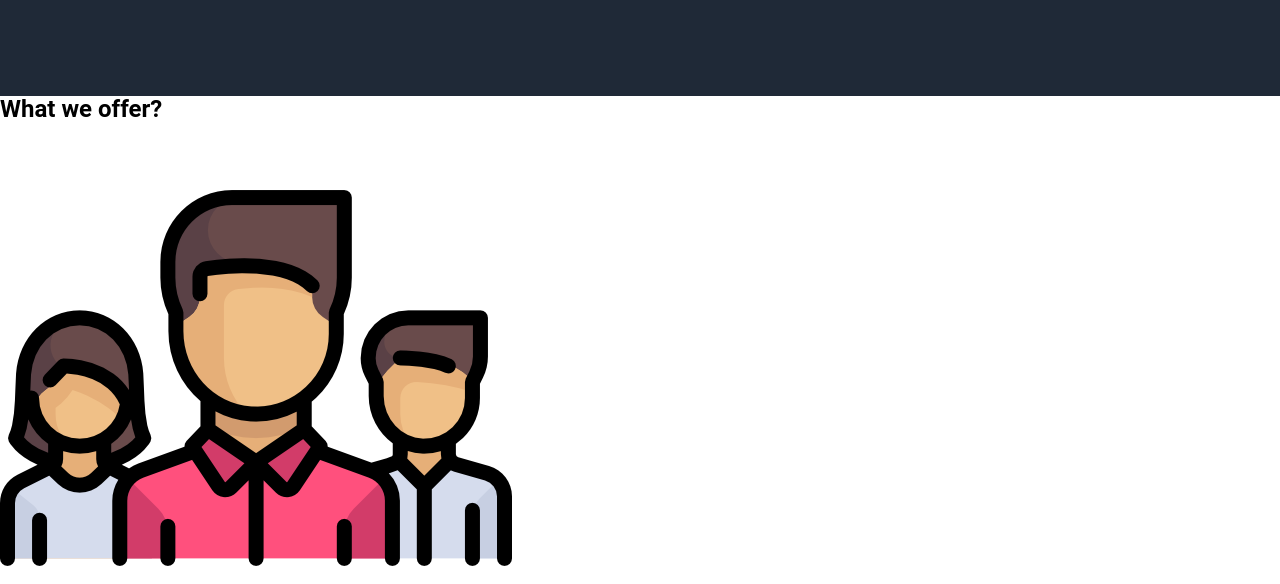
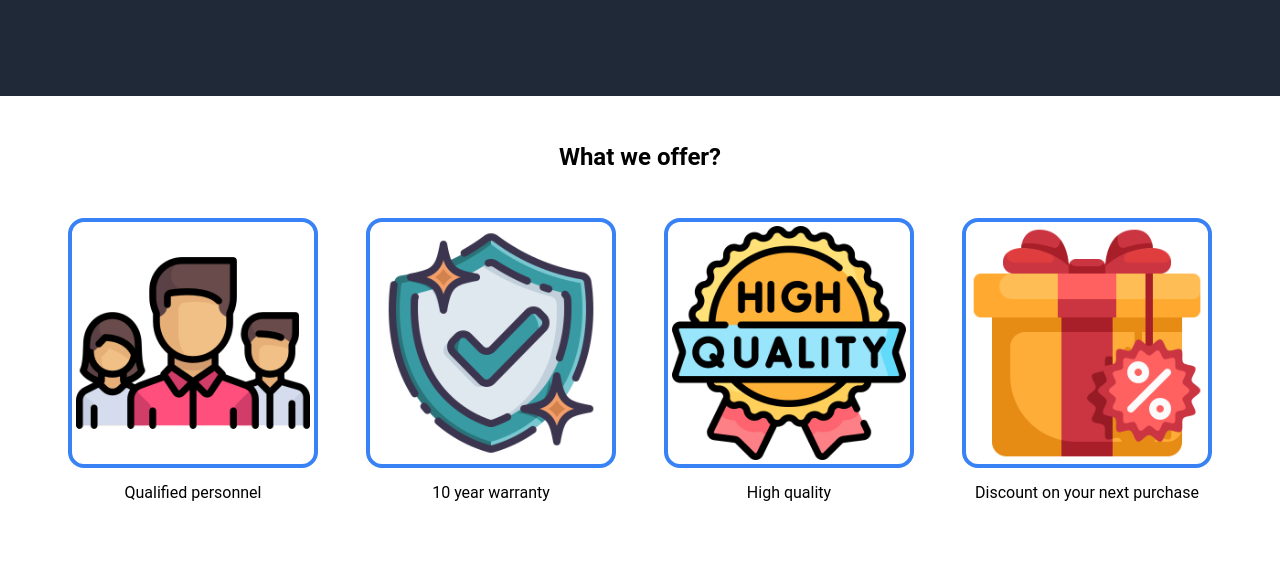
Before and after one commit to kacper-korzen/landing-page-project, a plain HTML site: page index.html in a window 1280 px wide. Shown: the part 368-952 px from the top of the page. After the commit the page ends 884 px from the top, so only its background shows below. Drawn offline with Linux system fonts and the light colour scheme.

Commit message:
add styles to offers block to position items, add card styles to wrap and positioned them in line

```diff
--- a/style.css
+++ b/style.css
@@ -131,3 +131,46 @@ body {
 .hero > img {
     max-height: 20vh;
 }
+
+/* main */
+
+/* offers */
+.offers{
+    display: flex;
+    flex-direction: column;
+    align-items: center;
+    justify-content: center;
+    gap: 3rem;
+    padding-block: 3rem;
+}
+
+.cards {
+    display: flex;
+    flex-direction: row;
+    flex-wrap: wrap;
+    justify-content: center;
+    align-items: center;
+    align-content: center;
+    gap: 3rem;
+    row-gap: 5rem;
+}
+
+.card {
+    width: 250px;
+    height: 250px;
+    display: flex;
+    flex-direction: column;
+    gap: 1rem;
+}
+
+.card img {
+    width: 100%;
+    height: 100%;
+    border: 4px solid var(--clr-accent-500);
+    border-radius: 1rem;
+    padding: 0.25rem;
+}
+
+.contetnt {
+    text-align: center;
+}
```
